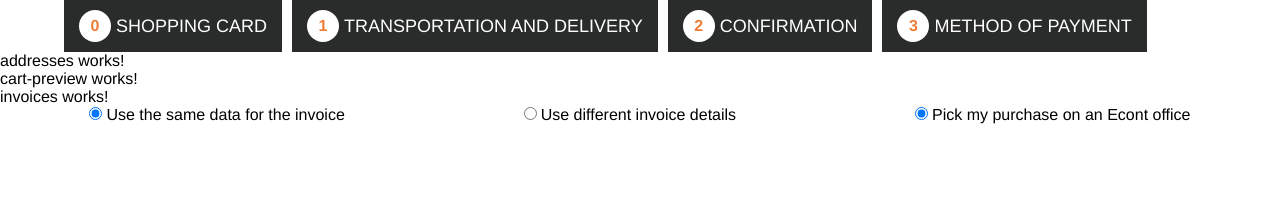
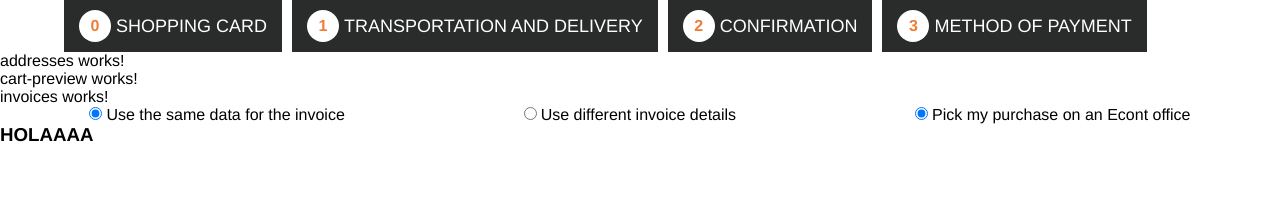
Before and after one commit to AlbertoDesastre/Econt-miniapp-Angular, an Angular app: page / in a window 1280 px wide. Both pictures are taken after a click on the radio button "Pick my purchase on an Econt office". Shown: the top 214 px of the page. Built offline with nearby package versions, Linux system fonts and the light colour scheme.

Commit message:
Add conditional rendering

```diff
--- a/src/app/components/checkout-summary/checkout-summary.component.html
+++ b/src/app/components/checkout-summary/checkout-summary.component.html
@@ -10,4 +10,8 @@
       <label [for]="input.id">{{ input.text }}</label>
     </li>
   </ul>
+
+  <article *ngIf="inputs[2].checked === true">
+    <h1>HOLAAAA</h1>
+  </article>
 </section>
```
